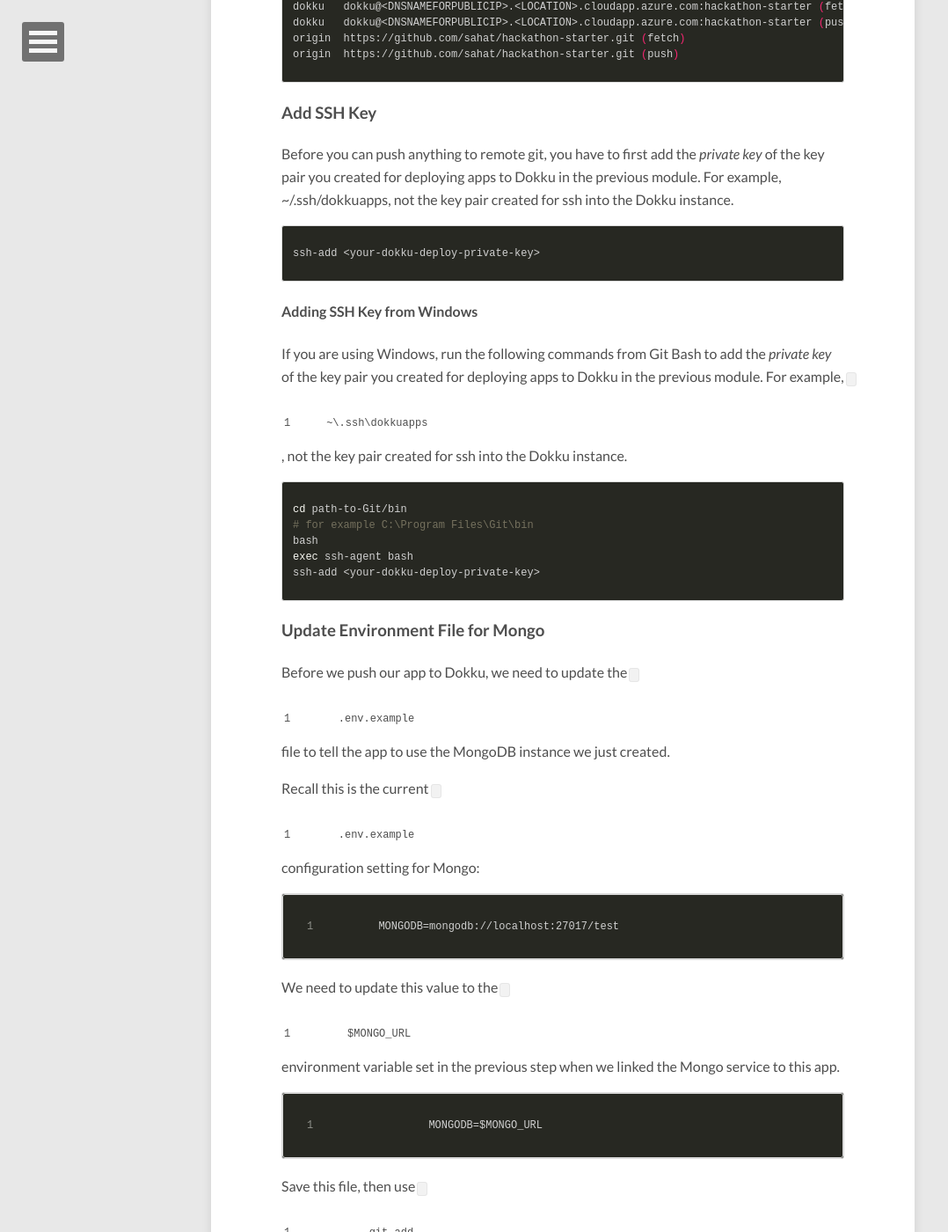
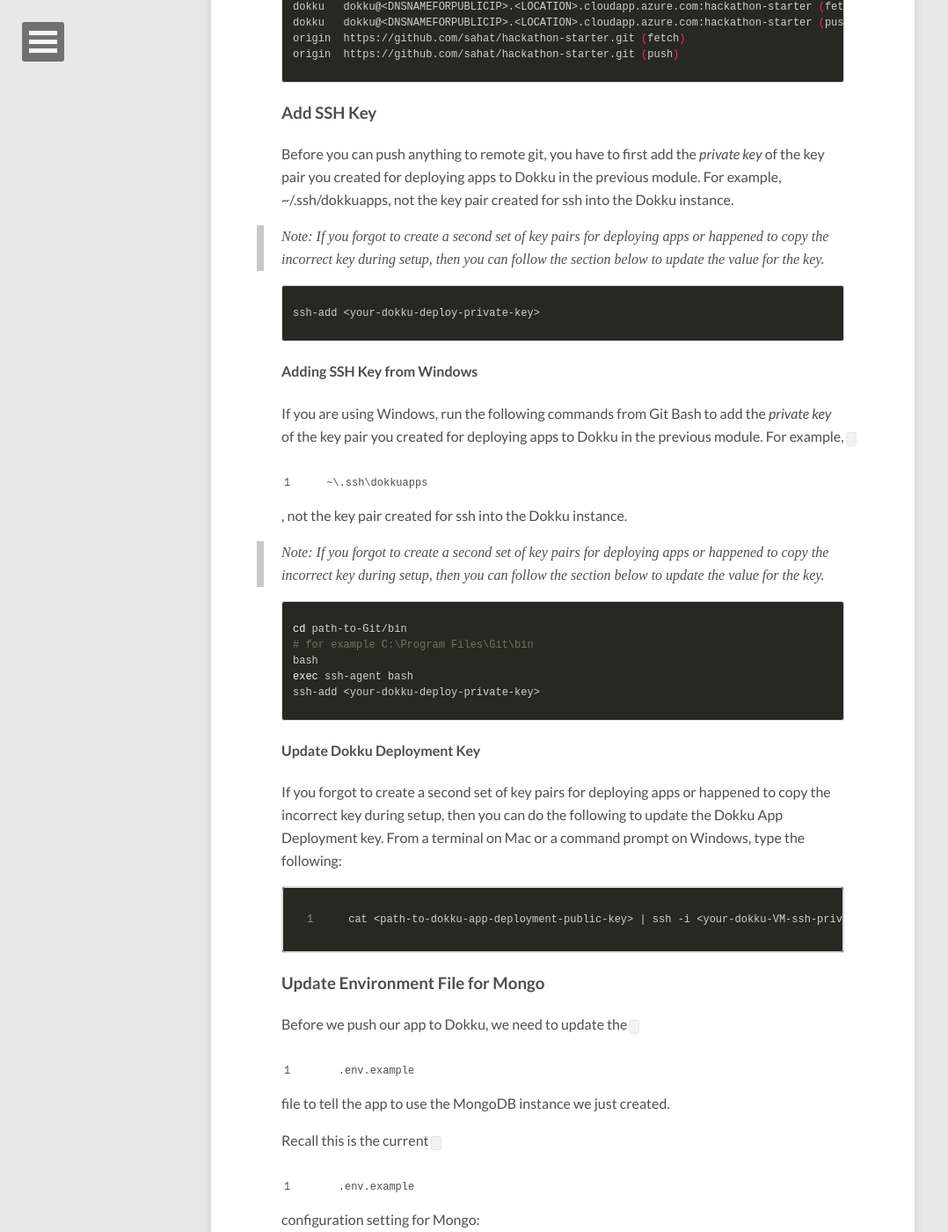
Before and after one commit to ritazh/devopsfun, a Jekyll site: the page built from _posts/2015-12-21-deploying-app.md, in a window 1280 px wide and 1400 px high, scrolled down 3147 px. Shown: the whole window at 88% size, without its empty margins (0-1078 px from the left). Built offline with Jekyll 4.4.1, drawn with Linux system fonts in a browser that asks for light colours; nearby versions of some CDN libraries.

Commit message:
Add new section for Updating Dokku Deployment Keys

````diff
--- a/_posts/2015-12-21-deploying-app.md
+++ b/_posts/2015-12-21-deploying-app.md
@@ -92,6 +92,7 @@ origin	https://github.com/sahat/hackathon-starter.git (push)
 
 ### Add SSH Key
 Before you can push anything to remote git, you have to first add the *private key* of the key pair you created for deploying apps to Dokku in the previous module. For example, ~/.ssh/dokkuapps, not the key pair created for ssh into the Dokku instance.
+> Note: If you forgot to create a second set of key pairs for deploying apps or happened to copy the incorrect key during setup, then you can follow the section below to update the value for the key.
 
 {% highlight bash %}
 ssh-add <your-dokku-deploy-private-key>
@@ -99,6 +100,7 @@ ssh-add <your-dokku-deploy-private-key>
 
 #### Adding SSH Key from Windows
 If you are using Windows, run the following commands from Git Bash to add the *private key* of the key pair you created for deploying apps to Dokku in the previous module. For example, `~\.ssh\dokkuapps`, not the key pair created for ssh into the Dokku instance.
+> Note: If you forgot to create a second set of key pairs for deploying apps or happened to copy the incorrect key during setup, then you can follow the section below to update the value for the key.
 
 {% highlight bash %}
 cd path-to-Git/bin
@@ -107,6 +109,13 @@ bash
 exec ssh-agent bash
 ssh-add <your-dokku-deploy-private-key>
 {% endhighlight %}
+
+#### Update Dokku Deployment Key
+If you forgot to create a second set of key pairs for deploying apps or happened to copy the incorrect key during setup, then you can do the following to update the Dokku App Deployment key. From a terminal on Mac or a command prompt on Windows, type the following:
+
+```
+cat <path-to-dokku-app-deployment-public-key> | ssh -i <your-dokku-VM-ssh-private-key> <your-admin-user-name>@<DNSNAMEFORPUBLICIP>.<LOCATION>.cloudapp.azure.com "sudo sshcommand acl-add dokku dokkuappdeploy"
+```
 
 ### Update Environment File for Mongo
 Before we push our app to Dokku, we need to update the `.env.example` file to tell the app to use the MongoDB instance we just created.
````
